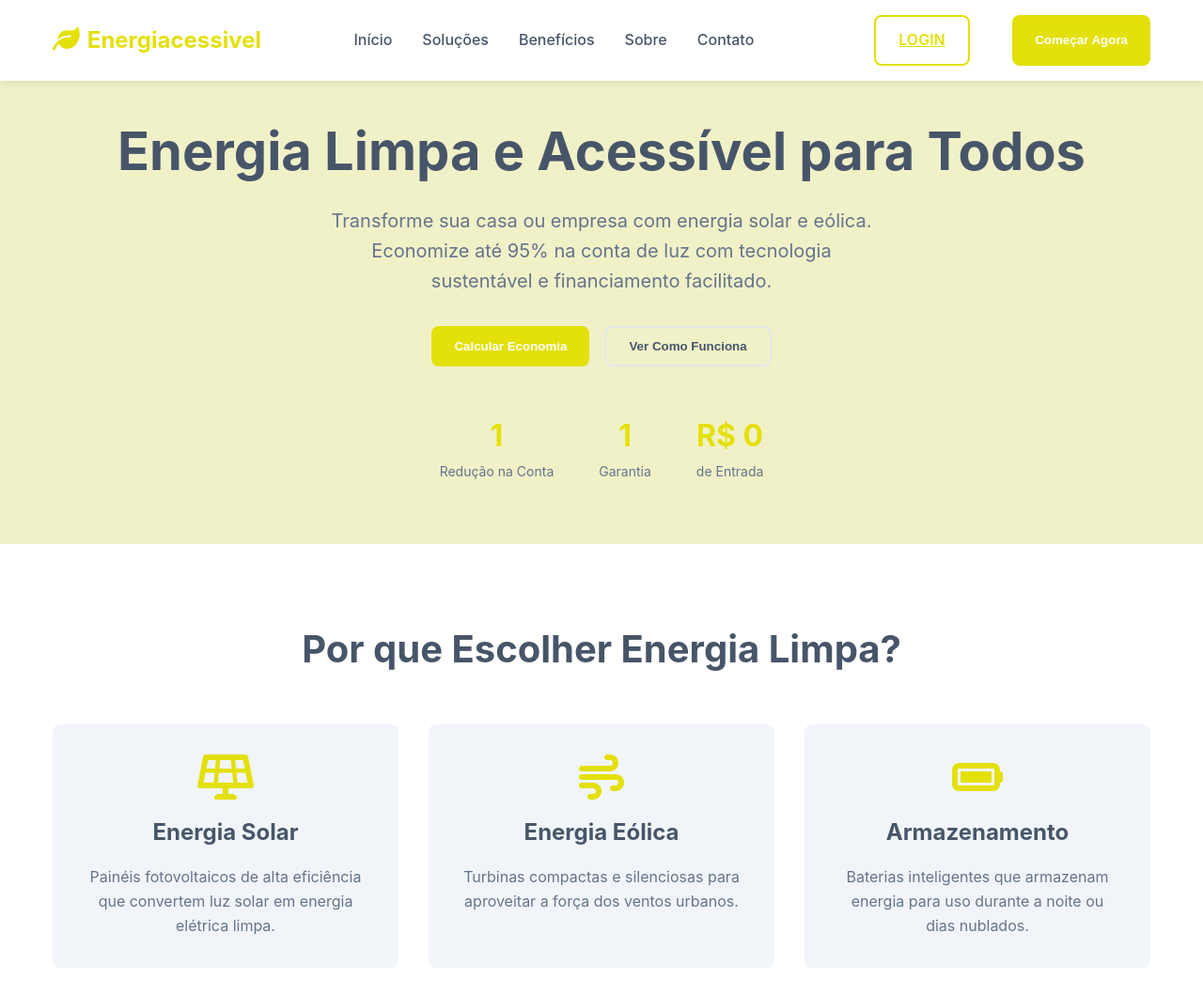
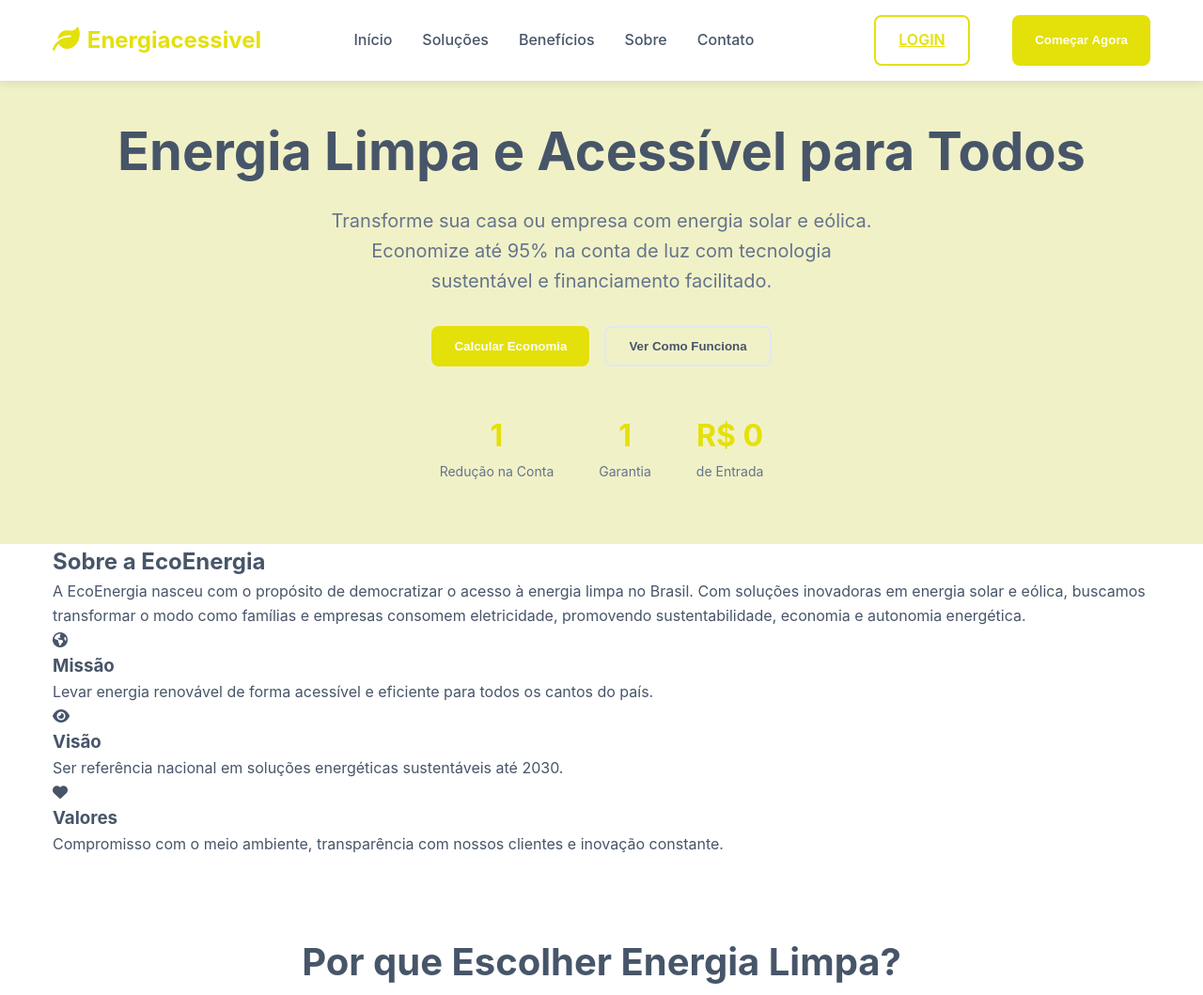
Before and after one commit to bispo1234/ods-7, a plain HTML site: page index.html in a window 1280 px wide. Shown: the top 1059 px of the page at 94% size. Drawn offline with Linux system fonts and the light colour scheme.

Commit message:
Update index.html
ae

```diff
--- a/index.html
+++ b/index.html
@@ -59,7 +59,30 @@
             </div>
         </div>
     </section>
+    <section class="about" id="sobre">
+    <div class="container">
+        <h2>Sobre a EcoEnergia</h2>
+        <p>A EcoEnergia nasceu com o propósito de democratizar o acesso à energia limpa no Brasil. Com soluções inovadoras em energia solar e eólica, buscamos transformar o modo como famílias e empresas consomem eletricidade, promovendo sustentabilidade, economia e autonomia energética.</p>
 
+        <div class="about-grid">
+            <div class="about-card">
+                <i class="fas fa-globe-americas"></i>
+                <h3>Missão</h3>
+                <p>Levar energia renovável de forma acessível e eficiente para todos os cantos do país.</p>
+            </div>
+            <div class="about-card">
+                <i class="fas fa-eye"></i>
+                <h3>Visão</h3>
+                <p>Ser referência nacional em soluções energéticas sustentáveis até 2030.</p>
+            </div>
+            <div class="about-card">
+                <i class="fas fa-heart"></i>
+                <h3>Valores</h3>
+                <p>Compromisso com o meio ambiente, transparência com nossos clientes e inovação constante.</p>
+            </div>
+        </div>
+    </div>
+</section>
     <!-- Features Section -->
     <section class="features" id="beneficios">
         <div class="container">
```
